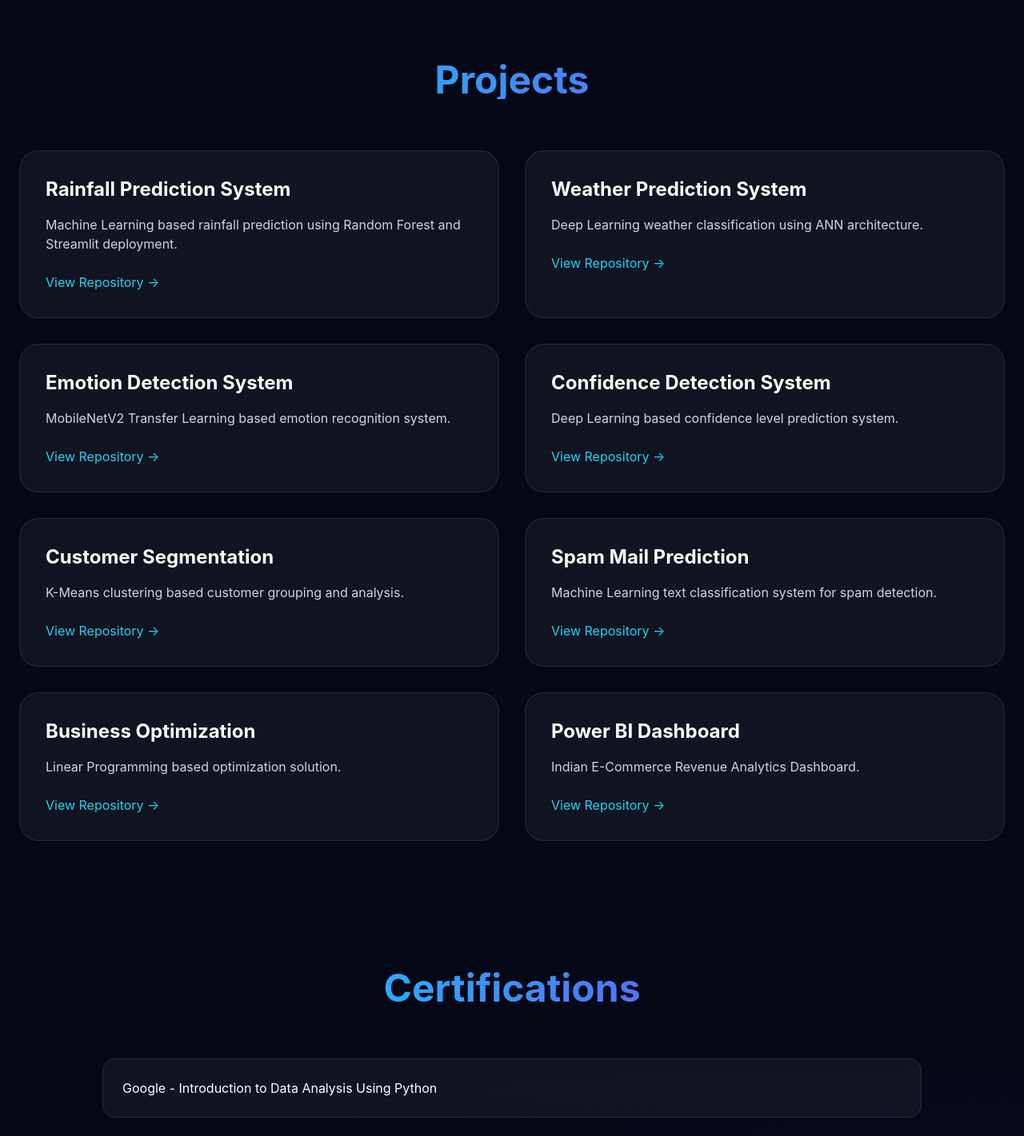
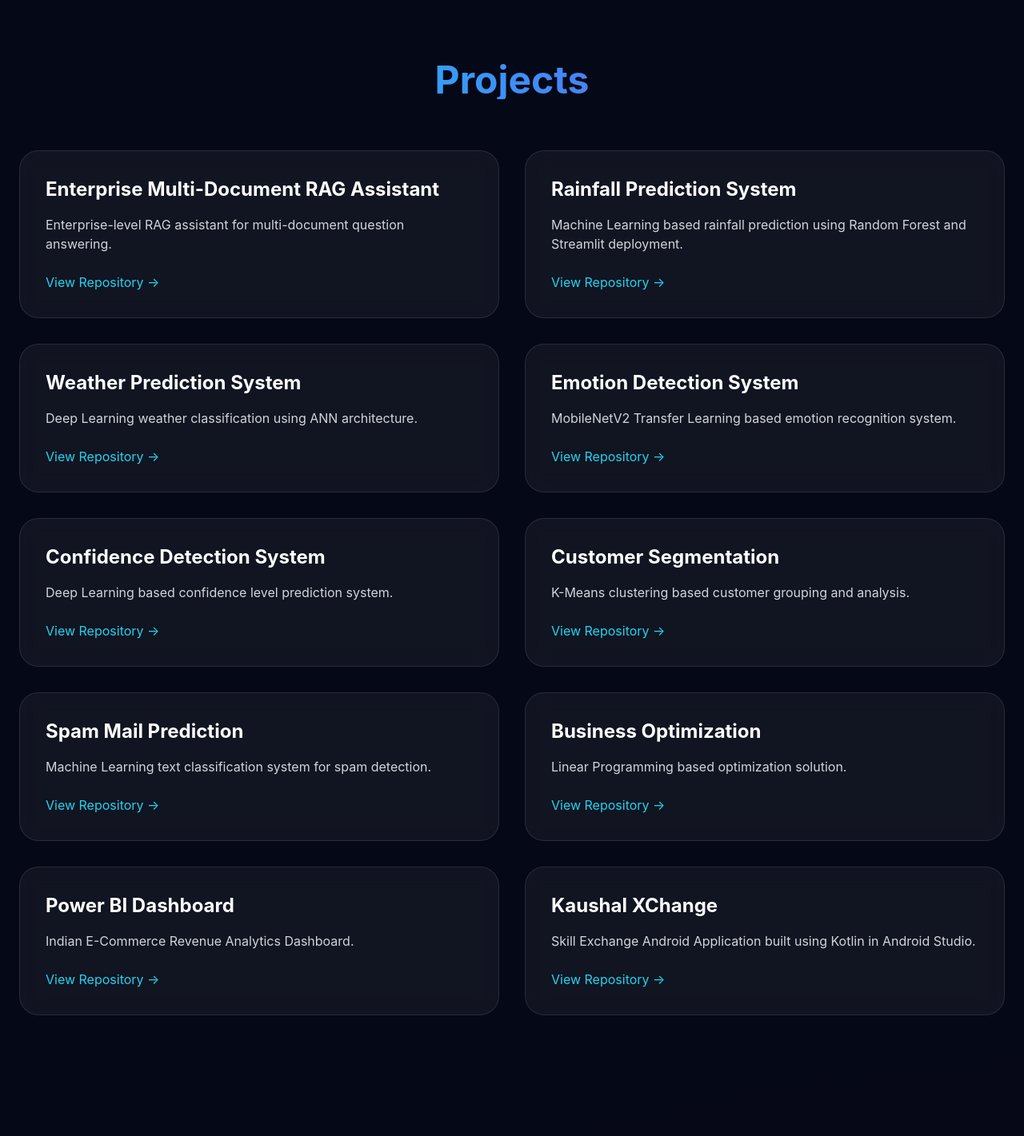
Before and after one commit to ms00000ms0000/Personal_Portfolio, a React (Vite) app: page / in a window 1280 px wide. Shown: the part 3338-4759 px from the top of the page at 80% size. Built offline with nearby package versions, Linux system fonts and the light colour scheme.

Commit message:
New project RAG AI ASSISTANT

```diff
--- a/src/constants/data.js
+++ b/src/constants/data.js
@@ -70,6 +70,15 @@ export const experiences = [
   },
 ];
 export const projects = [
+
+
+{
+    title: "Enterprise Multi-Document RAG Assistant",
+    description:
+      "Enterprise-level RAG assistant for multi-document question answering.",
+    github:
+       "https://github.com/ms00000ms0000/enterprise-multi-document-rag",
+  },
   {
     title: "Rainfall Prediction System",
     description:
@@ -133,6 +142,15 @@ export const projects = [
     github:
       "https://github.com/ms00000ms0000/Power_BI_Indian_E-Commerce_Revenue_Dashboard",
   },
+
+  {
+    title: "Kaushal XChange",
+    description:
+      "Skill Exchange Android Application built using Kotlin in Android Studio.",
+    github:
+      "https://github.com/ms00000ms0000/KaushalXchange",
+  },
+
 ];
 
 export const certifications = [
```
